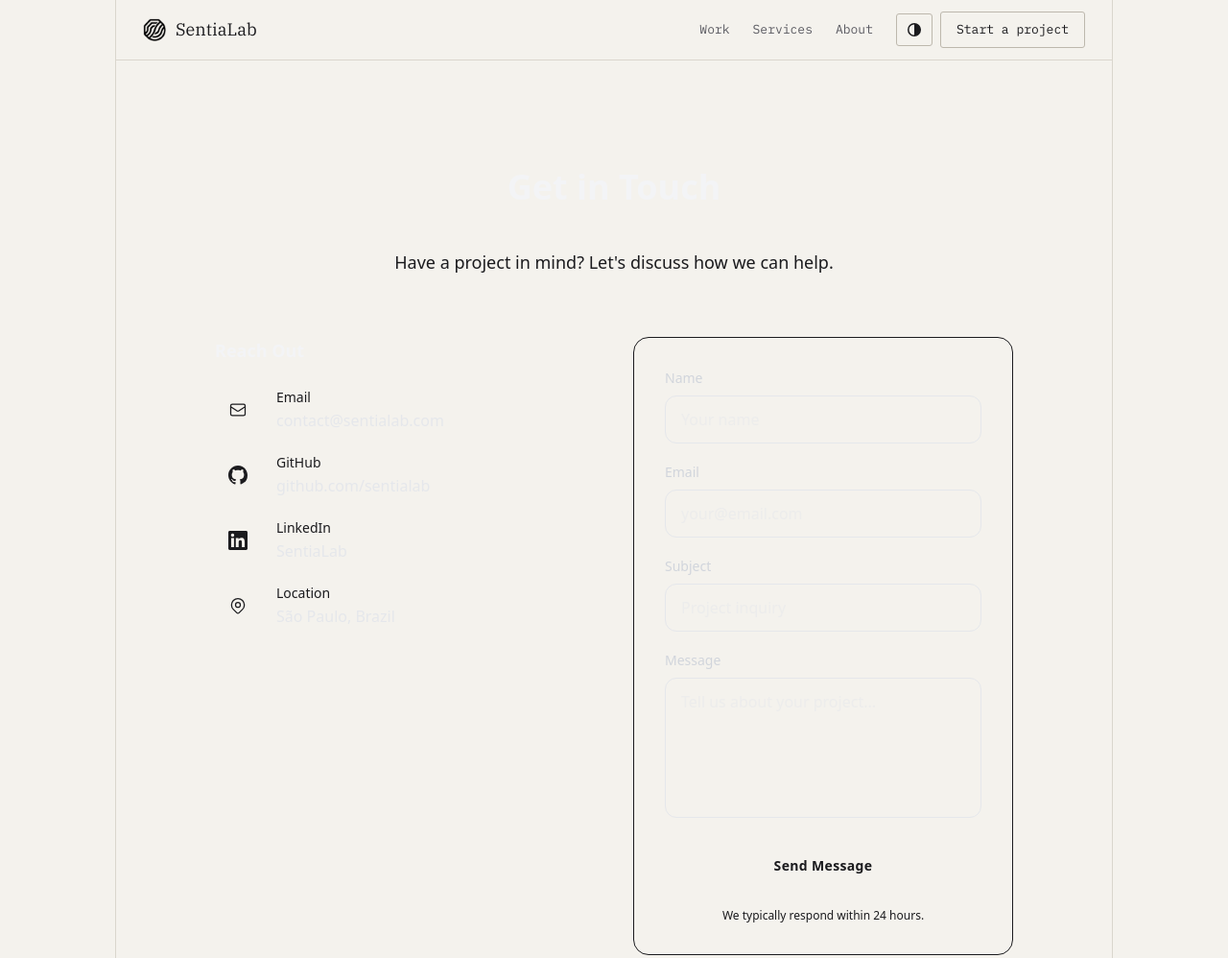
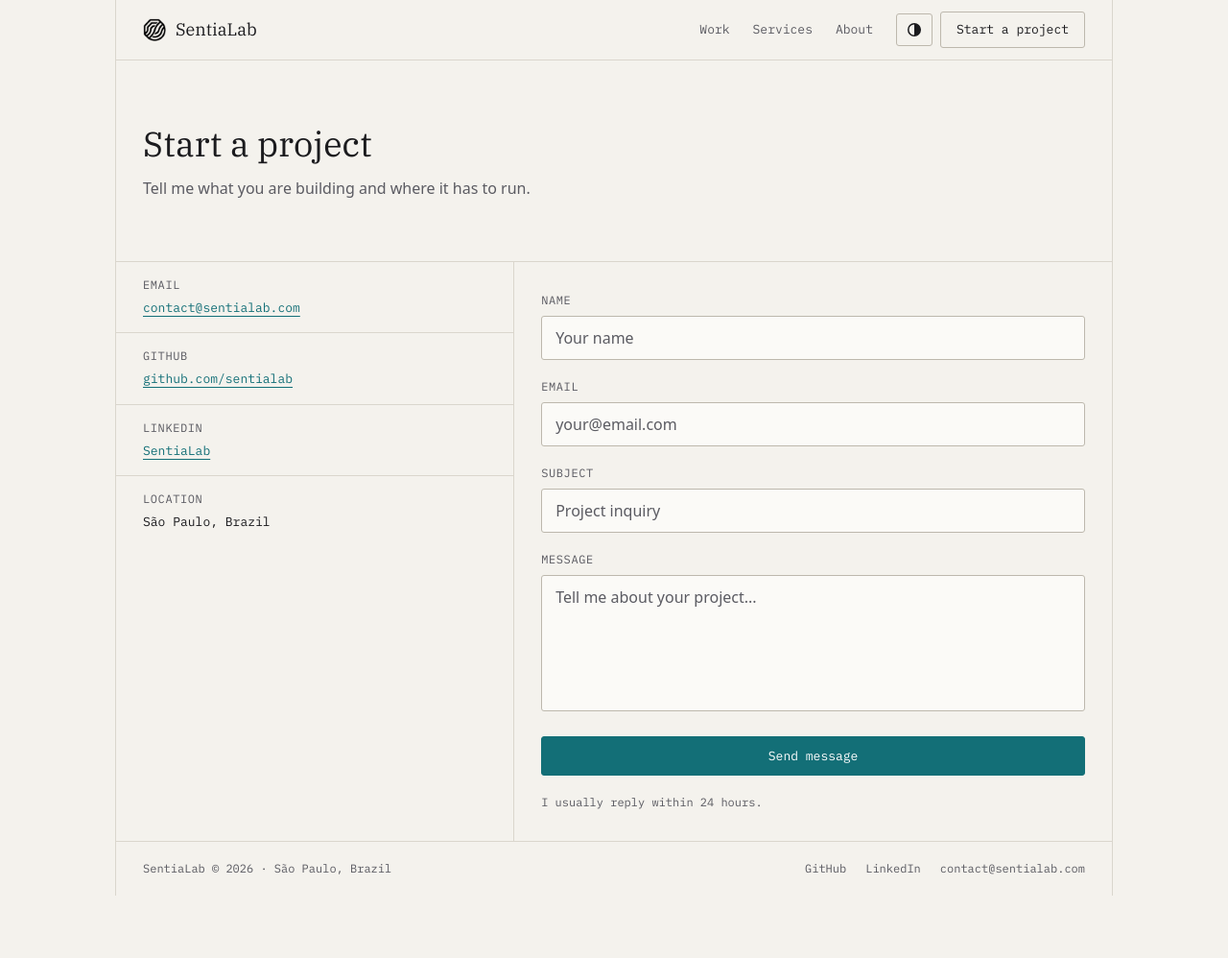
Before and after one commit to SentiaLab/website, an Astro site: page /contact in a window 1280 px wide. Shown: the top 998 px of the page at 96% size. After the commit the page ends 933 px from the top, so only its background shows below. Built offline with nearby package versions, Linux system fonts and the light colour scheme; Astro itself is replaced by a stand-in of ours.

Commit message:
feat: Restyle contact page

```diff
--- a/src/pages/contact.astro
+++ b/src/pages/contact.astro
@@ -1,180 +1,118 @@
 ---
 import Layout from '../layouts/Layout.astro';
-import SectionHeading from '../components/SectionHeading.astro';
+
+const channels = [
+  { label: 'Email', value: 'contact@sentialab.com', href: 'mailto:contact@sentialab.com', external: false },
+  { label: 'GitHub', value: 'github.com/sentialab', href: 'https://github.com/sentialab', external: true },
+  { label: 'LinkedIn', value: 'SentiaLab', href: 'https://linkedin.com/company/sentialab', external: true },
+];
+
+const field =
+  'w-full rounded-[3px] border border-rule-strong bg-surface px-3.5 py-2.5 text-fg placeholder:text-muted transition-colors focus:border-accent focus:ring-1 focus:ring-accent focus:outline-none';
 ---
 
-<Layout title="Contact | SentiaLab" description="Get in touch with SentiaLab for robotics, AI, and embedded systems projects.">
-  <section class="pt-28 pb-20">
-    <div class="max-w-4xl mx-auto px-4 sm:px-6 lg:px-8">
-      <SectionHeading
-        title="Get in Touch"
-        subtitle="Have a project in mind? Let's discuss how we can help."
-      />
+<Layout
+  title="Contact | SentiaLab"
+  description="Start a project with SentiaLab: edge AI, computer vision and embedded systems engineering."
+>
+  <section class="border-b border-rule px-5 py-12 sm:px-7 sm:py-16">
+    <h1 class="font-serif text-4xl leading-tight">Start a project</h1>
+    <p class="mt-3 text-muted">Tell me what you are building and where it has to run.</p>
+  </section>
 
-      <div class="grid grid-cols-1 md:grid-cols-2 gap-10">
+  <section class="grid border-b border-rule md:grid-cols-[2fr_3fr]">
     <!-- Contact Info -->
-        <div class="animate-on-scroll-left space-y-8">
-          <div>
-            <h3 class="text-lg font-semibold text-gray-100 mb-6">Reach Out</h3>
-            <div class="space-y-5">
-              <!-- Email -->
+    <dl class="divide-y divide-rule md:border-r md:border-rule">
+      {channels.map((channel) => (
+        <div class="px-5 py-4 sm:px-7">
+          <dt class="label">{channel.label}</dt>
+          <dd class="mt-1.5 font-mono text-[13px]">
             <a
-                href="mailto:contact@sentialab.com"
-                class="flex items-center gap-4 group"
+              href={channel.href}
+              class="text-accent underline underline-offset-4"
+              target={channel.external ? '_blank' : undefined}
+              rel={channel.external ? 'noopener noreferrer' : undefined}
             >
-                <div class="w-12 h-12 rounded-xl bg-teal/10 flex items-center justify-center group-hover:bg-teal/20 transition-colors">
-                  <svg class="w-5 h-5 text-teal" fill="none" stroke="currentColor" viewBox="0 0 24 24">
-                    <path stroke-linecap="round" stroke-linejoin="round" stroke-width="1.5" d="M3 8l7.89 5.26a2 2 0 002.22 0L21 8M5 19h14a2 2 0 002-2V7a2 2 0 00-2-2H5a2 2 0 00-2 2v10a2 2 0 002 2z" />
-                  </svg>
+              {channel.value}
+            </a>
+          </dd>
         </div>
-                <div>
-                  <p class="text-sm text-lavender/50 mb-0.5">Email</p>
-                  <p class="text-gray-200 group-hover:text-teal transition-colors">contact@sentialab.com</p>
+      ))}
+      <div class="px-5 py-4 sm:px-7">
+        <dt class="label">Location</dt>
+        <dd class="mt-1.5 font-mono text-[13px]">São Paulo, Brazil</dd>
       </div>
-              </a>
-
-              <!-- GitHub -->
-              <a
-                href="https://github.com/sentialab"
-                target="_blank"
-                rel="noopener noreferrer"
-                class="flex items-center gap-4 group"
-              >
-                <div class="w-12 h-12 rounded-xl bg-lavender/10 flex items-center justify-center group-hover:bg-lavender/20 transition-colors">
-                  <svg class="w-5 h-5 text-lavender" fill="currentColor" viewBox="0 0 24 24">
-                    <path d="M12 0C5.37 0 0 5.37 0 12c0 5.31 3.435 9.795 8.205 11.385.6.105.825-.255.825-.57 0-.285-.015-1.23-.015-2.235-3.015.555-3.795-.735-4.035-1.41-.135-.345-.72-1.41-1.23-1.695-.42-.225-1.02-.78-.015-.795.945-.015 1.62.87 1.845 1.23 1.08 1.815 2.805 1.305 3.495.99.105-.78.42-1.305.765-1.605-2.67-.3-5.46-1.335-5.46-5.925 0-1.305.465-2.385 1.23-3.225-.12-.3-.54-1.53.12-3.18 0 0 1.005-.315 3.3 1.23.96-.27 1.98-.405 3-.405s2.04.135 3 .405c2.295-1.56 3.3-1.23 3.3-1.23.66 1.65.24 2.88.12 3.18.765.84 1.23 1.905 1.23 3.225 0 4.605-2.805 5.625-5.475 5.925.435.375.81 1.095.81 2.22 0 1.605-.015 2.895-.015 3.3 0 .315.225.69.825.57A12.02 12.02 0 0024 12c0-6.63-5.37-12-12-12z"/>
-                  </svg>
-                </div>
-                <div>
-                  <p class="text-sm text-lavender/50 mb-0.5">GitHub</p>
-                  <p class="text-gray-200 group-hover:text-teal transition-colors">github.com/sentialab</p>
-                </div>
-              </a>
-
-              <!-- LinkedIn -->
-              <a
-                href="https://linkedin.com/company/sentialab"
-                target="_blank"
-                rel="noopener noreferrer"
-                class="flex items-center gap-4 group"
-              >
-                <div class="w-12 h-12 rounded-xl bg-lavender/10 flex items-center justify-center group-hover:bg-lavender/20 transition-colors">
-                  <svg class="w-5 h-5 text-lavender" fill="currentColor" viewBox="0 0 24 24">
-                    <path d="M20.447 20.452h-3.554v-5.569c0-1.328-.027-3.037-1.852-3.037-1.853 0-2.136 1.445-2.136 2.939v5.667H9.351V9h3.414v1.561h.046c.477-.9 1.637-1.85 3.37-1.85 3.601 0 4.267 2.37 4.267 5.455v6.286zM5.337 7.433a2.062 2.062 0 01-2.063-2.065 2.064 2.064 0 112.063 2.065zm1.782 13.019H3.555V9h3.564v11.452zM22.225 0H1.771C.792 0 0 .774 0 1.729v20.542C0 23.227.792 24 1.771 24h20.451C23.2 24 24 23.227 24 22.271V1.729C24 .774 23.2 0 22.222 0h.003z"/>
-                  </svg>
-                </div>
-                <div>
-                  <p class="text-sm text-lavender/50 mb-0.5">LinkedIn</p>
-                  <p class="text-gray-200 group-hover:text-teal transition-colors">SentiaLab</p>
-                </div>
-              </a>
-
-              <!-- Location -->
-              <div class="flex items-center gap-4">
-                <div class="w-12 h-12 rounded-xl bg-gold/10 flex items-center justify-center">
-                  <svg class="w-5 h-5 text-gold" fill="none" stroke="currentColor" viewBox="0 0 24 24">
-                    <path stroke-linecap="round" stroke-linejoin="round" stroke-width="1.5" d="M17.657 16.657L13.414 20.9a1.998 1.998 0 01-2.827 0l-4.244-4.243a8 8 0 1111.314 0z" />
-                    <path stroke-linecap="round" stroke-linejoin="round" stroke-width="1.5" d="M15 11a3 3 0 11-6 0 3 3 0 016 0z" />
-                  </svg>
-                </div>
-                <div>
-                  <p class="text-sm text-lavender/50 mb-0.5">Location</p>
-                  <p class="text-gray-200">São Paulo, Brazil</p>
-                </div>
-              </div>
-            </div>
-          </div>
-        </div>
+    </dl>
 
     <!-- Contact Form -->
-        <div class="animate-on-scroll-right">
     <form
       id="contact-form"
       action="https://api.web3forms.com/submit"
       method="POST"
-            class="space-y-5 p-8 rounded-2xl bg-navy/20 border border-navy-light/15"
+      class="space-y-5 border-t border-rule px-5 py-8 sm:px-7 md:border-t-0"
       novalidate
     >
       <input type="hidden" name="access_key" value="bb7506a4-bf32-4545-b018-fa7da8c297f1" />
       <div>
-              <label for="name" class="block text-sm font-medium text-gray-300 mb-2">Name</label>
-              <input
-                type="text"
-                id="name"
-                name="name"
-                required
-                minlength="2"
-                class="w-full px-4 py-3 rounded-xl bg-charcoal/50 border border-navy-light/20 text-gray-200 placeholder-lavender/30 focus:outline-none focus:border-teal/50 focus:ring-1 focus:ring-teal/20 transition-colors"
-                placeholder="Your name"
-              />
-              <p class="form-error hidden mt-1.5 text-xs text-red-400"></p>
+        <label for="name" class="label mb-2 block">Name</label>
+        <input type="text" id="name" name="name" required minlength="2" class={field} placeholder="Your name" />
+        <p class="form-error mt-1.5 hidden font-mono text-xs text-danger"></p>
       </div>
 
       <div>
-              <label for="email" class="block text-sm font-medium text-gray-300 mb-2">Email</label>
-              <input
-                type="email"
-                id="email"
-                name="email"
-                required
-                class="w-full px-4 py-3 rounded-xl bg-charcoal/50 border border-navy-light/20 text-gray-200 placeholder-lavender/30 focus:outline-none focus:border-teal/50 focus:ring-1 focus:ring-teal/20 transition-colors"
-                placeholder="your@email.com"
-              />
-              <p class="form-error hidden mt-1.5 text-xs text-red-400"></p>
+        <label for="email" class="label mb-2 block">Email</label>
+        <input type="email" id="email" name="email" required class={field} placeholder="your@email.com" />
+        <p class="form-error mt-1.5 hidden font-mono text-xs text-danger"></p>
       </div>
 
       <div>
-              <label for="subject" class="block text-sm font-medium text-gray-300 mb-2">Subject</label>
-              <input
-                type="text"
-                id="subject"
-                name="subject"
-                class="w-full px-4 py-3 rounded-xl bg-charcoal/50 border border-navy-light/20 text-gray-200 placeholder-lavender/30 focus:outline-none focus:border-teal/50 focus:ring-1 focus:ring-teal/20 transition-colors"
-                placeholder="Project inquiry"
-              />
+        <label for="subject" class="label mb-2 block">Subject</label>
+        <input type="text" id="subject" name="subject" class={field} placeholder="Project inquiry" />
       </div>
 
       <div>
-              <label for="message" class="block text-sm font-medium text-gray-300 mb-2">Message</label>
+        <label for="message" class="label mb-2 block">Message</label>
         <textarea
           id="message"
           name="message"
           rows="5"
           required
           minlength="10"
-                class="w-full px-4 py-3 rounded-xl bg-charcoal/50 border border-navy-light/20 text-gray-200 placeholder-lavender/30 focus:outline-none focus:border-teal/50 focus:ring-1 focus:ring-teal/20 transition-colors resize-none"
-                placeholder="Tell us about your project..."
-              ></textarea>
-              <p class="form-error hidden mt-1.5 text-xs text-red-400"></p>
+          class:list={[field, 'resize-none']}
+          placeholder="Tell me about your project..."></textarea>
+        <p class="form-error mt-1.5 hidden font-mono text-xs text-danger"></p>
       </div>
 
       <!-- Success/Error Messages -->
-            <div id="form-success" class="hidden p-4 rounded-xl bg-teal/10 border border-teal/20 text-teal text-sm text-center">
-              Message sent successfully! We'll get back to you soon.
+      <div
+        id="form-success"
+        role="status"
+        class="hidden rounded-[3px] border border-accent px-4 py-3 font-mono text-xs text-accent"
+      >
+        Message sent. I'll get back to you soon.
       </div>
-            <div id="form-global-error" class="hidden p-4 rounded-xl bg-red-500/10 border border-red-500/20 text-red-400 text-sm text-center">
-              Something went wrong. Please try again or email us directly.
+      <div
+        id="form-global-error"
+        role="alert"
+        class="hidden rounded-[3px] border border-danger px-4 py-3 font-mono text-xs text-danger"
+      >
+        Something went wrong. Please try again or email me directly.
       </div>
 
       <button
         type="submit"
         id="submit-btn"
-              class="w-full px-6 py-3.5 rounded-xl bg-teal text-charcoal-dark font-semibold text-sm tracking-wide hover:bg-teal-light transition-all duration-300 hover:shadow-lg hover:shadow-teal/20 disabled:opacity-50 disabled:cursor-not-allowed flex items-center justify-center gap-2"
+        class="btn btn-primary w-full py-2.5 disabled:cursor-not-allowed disabled:opacity-50"
       >
-              <span id="submit-text">Send Message</span>
-              <svg id="submit-spinner" class="hidden animate-spin w-4 h-4" fill="none" viewBox="0 0 24 24">
+        <span id="submit-text">Send message</span>
+        <svg id="submit-spinner" class="hidden h-4 w-4 animate-spin" fill="none" viewBox="0 0 24 24">
           <circle class="opacity-25" cx="12" cy="12" r="10" stroke="currentColor" stroke-width="4"></circle>
           <path class="opacity-75" fill="currentColor" d="M4 12a8 8 0 018-8V0C5.373 0 0 5.373 0 12h4z"></path>
         </svg>
       </button>
 
-            <p class="text-xs text-lavender/30 text-center">
-              We typically respond within 24 hours.
-            </p>
+      <p class="font-mono text-xs text-muted">I usually reply within 24 hours.</p>
     </form>
-        </div>
-      </div>
-    </div>
   </section>
 </Layout>
 
@@ -209,8 +147,8 @@ import SectionHeading from '../components/SectionHeading.astro';
         errorEl.textContent = message;
         errorEl.classList.remove('hidden');
       }
-      input.classList.add('border-red-500/50');
-      input.classList.remove('border-navy-light/20');
+      input.classList.add('border-danger');
+      input.classList.remove('border-rule-strong');
     }
 
     function clearFieldError(input: HTMLInputElement | HTMLTextAreaElement) {
@@ -219,8 +157,8 @@ import SectionHeading from '../components/SectionHeading.astro';
         errorEl.textContent = '';
         errorEl.classList.add('hidden');
       }
-      input.classList.remove('border-red-500/50');
-      input.classList.add('border-navy-light/20');
+      input.classList.remove('border-danger');
+      input.classList.add('border-rule-strong');
     }
 
     // Real-time validation on blur
@@ -280,12 +218,11 @@ import SectionHeading from '../components/SectionHeading.astro';
         globalError?.classList.remove('hidden');
       } finally {
         submitBtn.disabled = false;
-        if (submitText) submitText.textContent = 'Send Message';
+        if (submitText) submitText.textContent = 'Send message';
         submitSpinner?.classList.add('hidden');
       }
     });
   }
 
   initContactForm();
-  document.addEventListener('astro:after-swap', initContactForm);
 </script>
```
Lines whose indentation alone changed are shown as unchanged.
